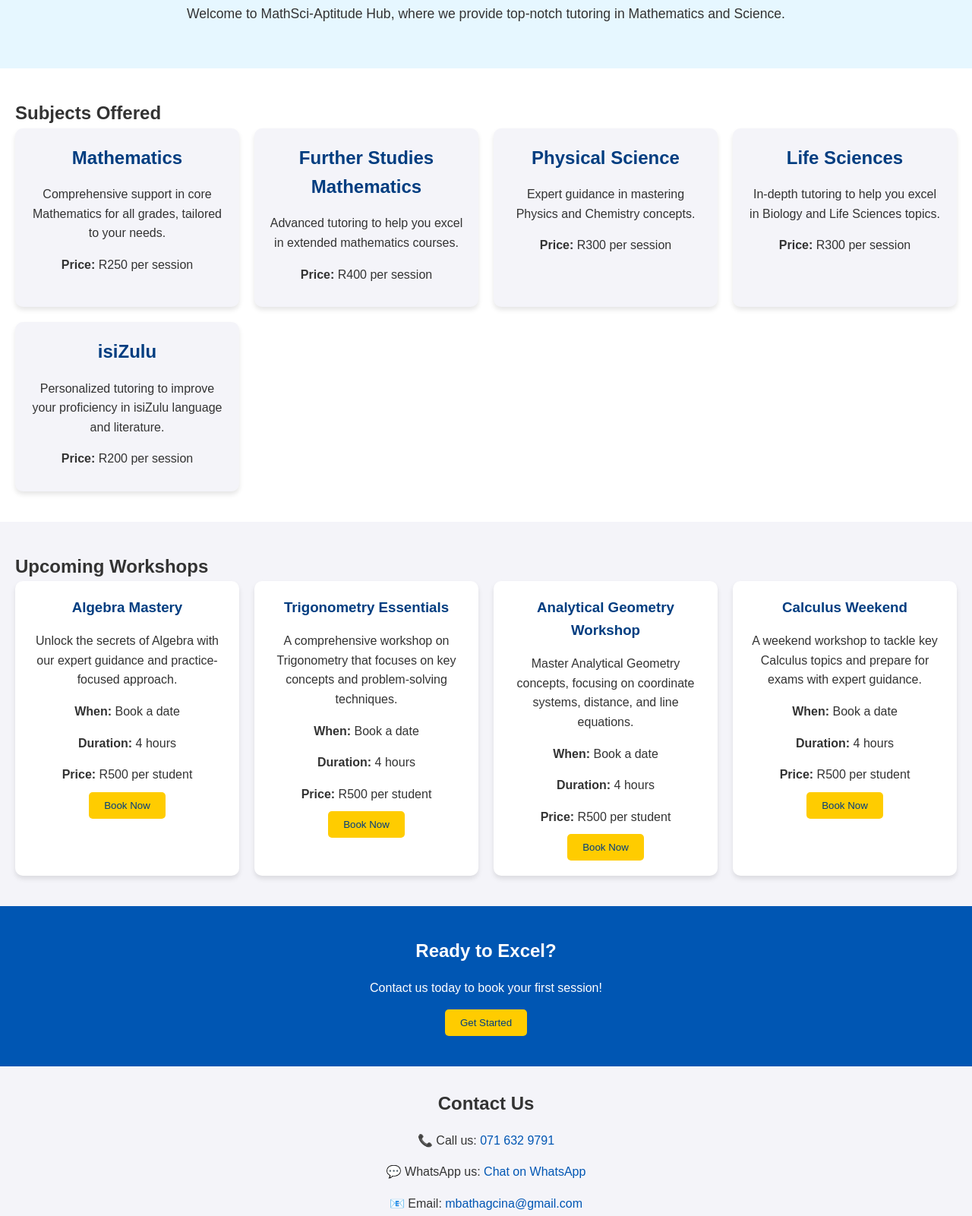
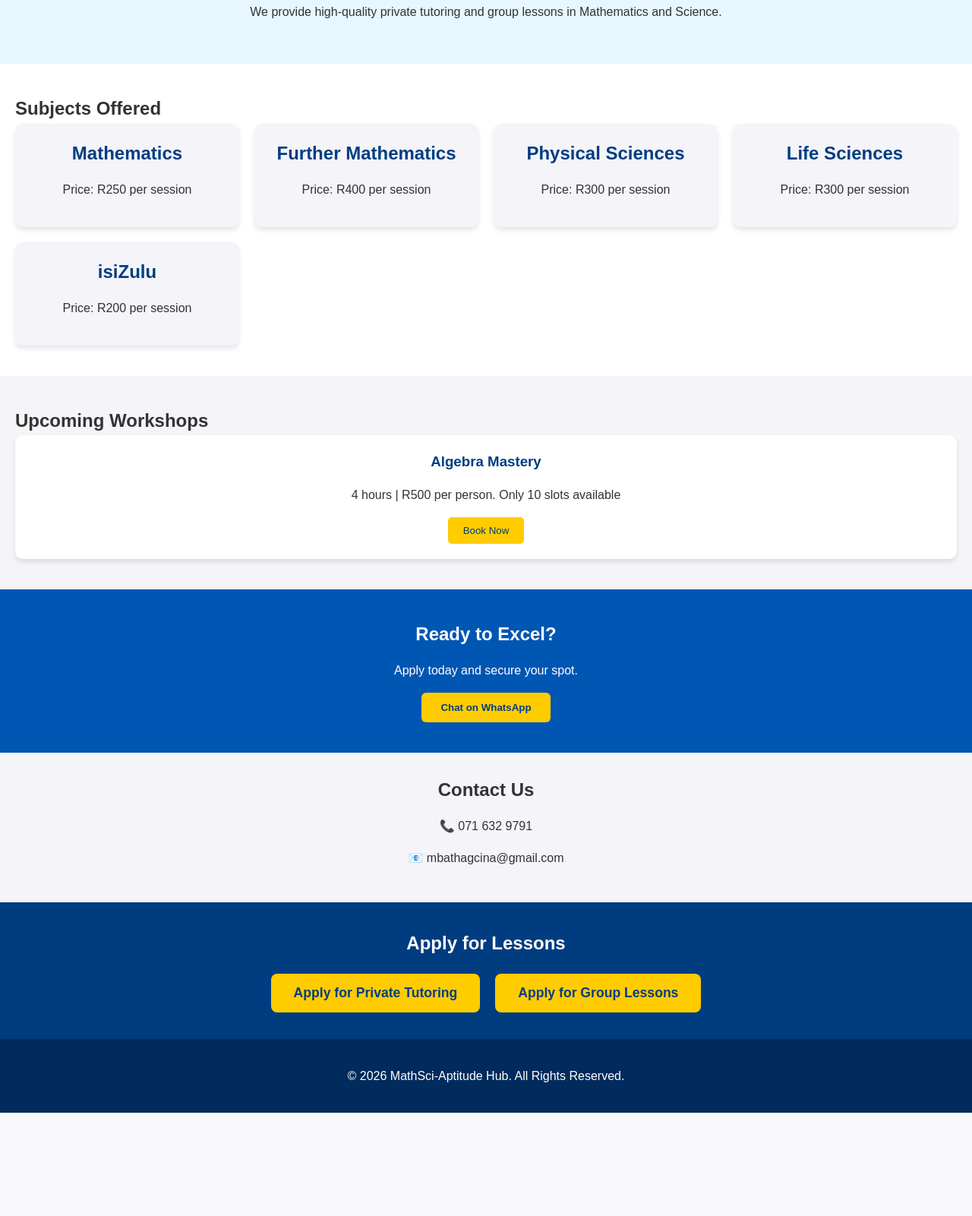
Before and after one commit to Majawonke/MathSci-Aptitude-Hub-Version-3.0, a plain HTML site: page index.html in a window 1280 px wide. Shown: the part 323-1924 px from the top of the page at 76% size. After the commit the page ends 1788 px from the top, so only its background shows below. Drawn offline with Linux system fonts and the light colour scheme.

Commit message:
Add files via upload

```diff
--- a/index.html
+++ b/index.html
@@ -4,6 +4,7 @@
     <meta charset="UTF-8">
     <meta name="viewport" content="width=device-width, initial-scale=1.0">
     <title>MathSci-Aptitude Hub</title>
+
     <style>
         /* General Styles */
         body {
@@ -14,10 +15,12 @@
             color: #333;
             line-height: 1.6;
         }
+
         a {
             text-decoration: none;
             color: inherit;
         }
+
         h1, h2, h3 {
             margin: 0;
         }
@@ -29,9 +32,11 @@
             padding: 20px;
             text-align: center;
         }
+
         header h1 {
             font-size: 2.5em;
         }
+
         header p {
             font-size: 1.2em;
         }
@@ -42,6 +47,7 @@
             padding: 10px 0;
             text-align: center;
         }
+
         nav a {
             color: white;
             margin: 0 15px;
@@ -54,12 +60,10 @@
             padding: 40px 20px;
             background-color: #e6f7ff;
         }
+
         .hero h2 {
             font-size: 2em;
             color: #003d80;
-        }
-        .hero p {
-            font-size: 1.1em;
         }
 
         /* Services Section */
@@ -67,23 +71,23 @@
             padding: 40px 20px;
             background-color: #ffffff;
         }
+
         .services-grid {
             display: grid;
             grid-template-columns: repeat(auto-fit, minmax(250px, 1fr));
             gap: 20px;
         }
+
         .service {
             background-color: #f4f4f9;
             padding: 20px;
             border-radius: 10px;
-            box-shadow: 0 4px 6px rgba(0, 0, 0, 0.1);
+            box-shadow: 0 4px 6px rgba(0,0,0,0.1);
             text-align: center;
         }
+
         .service h2 {
             color: #003d80;
-            margin-bottom: 10px;
-        }
-        .service p {
             margin-bottom: 10px;
         }
 
@@ -92,25 +96,26 @@
             padding: 40px 20px;
             background-color: #f4f4f9;
         }
+
         .workshop-grid {
             display: grid;
             grid-template-columns: repeat(auto-fit, minmax(250px, 1fr));
             gap: 20px;
         }
+
         .workshop-card {
             background-color: #ffffff;
             padding: 20px;
             border-radius: 10px;
-            box-shadow: 0 4px 6px rgba(0, 0, 0, 0.1);
+            box-shadow: 0 4px 6px rgba(0,0,0,0.1);
             text-align: center;
         }
+
         .workshop-card h3 {
             color: #003d80;
             margin-bottom: 10px;
         }
-        .workshop-card p {
-            margin-bottom: 10px;
-        }
+
         .workshop-card button {
             background-color: #ffcc00;
             color: #003d80;
@@ -120,20 +125,22 @@
             cursor: pointer;
         }
 
-        /* Call to Action Section */
+        /* CTA Section */
         .cta {
             text-align: center;
             padding: 40px 20px;
             background-color: #0056b3;
             color: white;
         }
+
         .cta button {
             background-color: #ffcc00;
             color: #003d80;
-            padding: 10px 20px;
+            padding: 12px 25px;
             border: none;
+            border-radius: 6px;
+            font-weight: bold;
             cursor: pointer;
-            border-radius: 5px;
         }
 
         /* Contact Section */
@@ -142,19 +149,52 @@
             background-color: #f4f4f9;
             text-align: center;
         }
+
         .contact a {
             color: #0056b3;
+        }
+
+        /* Bottom Application Buttons */
+        .bottom-applications {
+            background-color: #003d80;
+            padding: 35px 20px;
+            text-align: center;
+        }
+
+        .bottom-applications h2 {
+            color: #ffffff;
+            margin-bottom: 20px;
+        }
+
+        .bottom-buttons {
+            display: flex;
+            flex-wrap: wrap;
+            justify-content: center;
+            gap: 20px;
+        }
+
+        .bottom-buttons a button {
+            background-color: #ffcc00;
+            color: #003d80;
+            padding: 15px 30px;
+            font-size: 1.1em;
+            font-weight: bold;
+            border: none;
+            border-radius: 8px;
+            cursor: pointer;
+            min-width: 260px;
         }
 
         /* Footer */
         footer {
             text-align: center;
             padding: 20px;
-            background-color: #003d80;
+            background-color: #002b5c;
             color: white;
         }
     </style>
 </head>
+
 <body>
 
 <header>
@@ -171,83 +211,48 @@
 
 <section class="hero" id="about">
     <h2>About Us</h2>
-    <p>Welcome to MathSci-Aptitude Hub, where we provide top-notch tutoring in Mathematics and Science.</p>
+    <p>We provide high-quality private tutoring and group lessons in Mathematics and Science.</p>
 </section>
 
 <section class="services" id="services">
     <h2>Subjects Offered</h2>
+
     <div class="services-grid">
         <div class="service">
             <h2>Mathematics</h2>
-            <p>Comprehensive support in core Mathematics for all grades, tailored to your needs.</p>
-            <p><strong>Price:</strong> R250 per session</p>
+            <p>Price: R250 per session</p>
         </div>
+
         <div class="service">
-            <h2>Further Studies Mathematics</h2>
-            <p>Advanced tutoring to help you excel in extended mathematics courses.</p>
-            <p><strong>Price:</strong> R400 per session</p>
+            <h2>Further Mathematics</h2>
+            <p>Price: R400 per session</p>
         </div>
+
         <div class="service">
-            <h2>Physical Science</h2>
-            <p>Expert guidance in mastering Physics and Chemistry concepts.</p>
-            <p><strong>Price:</strong> R300 per session</p>
+            <h2>Physical Sciences</h2>
+            <p>Price: R300 per session</p>
         </div>
+
         <div class="service">
             <h2>Life Sciences</h2>
-            <p>In-depth tutoring to help you excel in Biology and Life Sciences topics.</p>
-            <p><strong>Price:</strong> R300 per session</p>
+            <p>Price: R300 per session</p>
         </div>
+
         <div class="service">
             <h2>isiZulu</h2>
-            <p>Personalized tutoring to improve your proficiency in isiZulu language and literature.</p>
-            <p><strong>Price:</strong> R200 per session</p>
+            <p>Price: R200 per session</p>
         </div>
     </div>
 </section>
 
 <section class="workshops" id="workshops">
     <h2>Upcoming Workshops</h2>
+
     <div class="workshop-grid">
         <div class="workshop-card">
             <h3>Algebra Mastery</h3>
-            <p>Unlock the secrets of Algebra with our expert guidance and practice-focused approach.</p>
-            <p><strong>When:</strong> Book a date</p>
-            <p><strong>Duration:</strong> 4 hours</p>
-            <p><strong>Price:</strong> R500 per student</p>
-            <a href="https://wa.me/27716329791?text=I%20would%20like%20to%20book%20the%20Algebra%20Mastery%20workshop" target="_blank">
-                <button>Book Now</button>
-            </a>
-        </div>
-
-        <div class="workshop-card">
-            <h3>Trigonometry Essentials</h3>
-            <p>A comprehensive workshop on Trigonometry that focuses on key concepts and problem-solving techniques.</p>
-            <p><strong>When:</strong> Book a date</p>
-            <p><strong>Duration:</strong> 4 hours</p>
-            <p><strong>Price:</strong> R500 per student</p>
-            <a href="https://wa.me/27716329791?text=I%20would%20like%20to%20book%20the%20Trigonometry%20Essentials%20workshop" target="_blank">
-                <button>Book Now</button>
-            </a>
-        </div>
-
-        <div class="workshop-card">
-            <h3>Analytical Geometry Workshop</h3>
-            <p>Master Analytical Geometry concepts, focusing on coordinate systems, distance, and line equations.</p>
-            <p><strong>When:</strong> Book a date</p>
-            <p><strong>Duration:</strong> 4 hours</p>
-            <p><strong>Price:</strong> R500 per student</p>
-            <a href="https://wa.me/27716329791?text=I%20would%20like%20to%20book%20the%20Analytical%20Geometry%20workshop" target="_blank">
-                <button>Book Now</button>
-            </a>
-        </div>
-
-        <div class="workshop-card">
-            <h3>Calculus Weekend</h3>
-            <p>A weekend workshop to tackle key Calculus topics and prepare for exams with expert guidance.</p>
-            <p><strong>When:</strong> Book a date</p>
-            <p><strong>Duration:</strong> 4 hours</p>
-            <p><strong>Price:</strong> R500 per student</p>
-            <a href="https://wa.me/27716329791?text=I%20would%20like%20to%20book%20the%20Calculus%20Weekend%20workshop" target="_blank">
+            <p>4 hours | R500 per person. Only 10 slots available</p>
+            <a href="https://wa.me/27716329791" target="_blank">
                 <button>Book Now</button>
             </a>
         </div>
@@ -256,15 +261,29 @@
 
 <section class="cta">
     <h2>Ready to Excel?</h2>
-    <p>Contact us today to book your first session!</p>
-    <button onclick="window.location.href='https://wa.me/27716329791?text=I%20am%20interested%20in%20your%20services'">Get Started</button>
+    <p>Apply today and secure your spot.</p>
+    <button onclick="window.location.href='https://wa.me/27716329791'">Chat on WhatsApp</button>
 </section>
 
 <section class="contact" id="contact">
     <h2>Contact Us</h2>
-    <p>📞 Call us: <a href="tel:0716329791">071 632 9791</a></p>
-    <p>💬 WhatsApp us: <a href="https://wa.me/27716329791">Chat on WhatsApp</a></p>
-    <p>📧 Email: <a href="mailto:mbathagcina@gmail.com">mbathagcina@gmail.com</a></p>
+    <p>📞 071 632 9791</p>
+    <p>📧 mbathagcina@gmail.com</p>
+</section>
+
+<!-- 🔽 APPLICATION BUTTONS AT THE BOTTOM 🔽 -->
+<section class="bottom-applications">
+    <h2>Apply for Lessons</h2>
+
+    <div class="bottom-buttons">
+        <a href="https://695304a8e05f920ccbd1b111--sprightly-hotteok-818d17.netlify.app/" target="_blank">
+            <button>Apply for Private Tutoring</button>
+        </a>
+
+        <a href="https://cheery-trifle-97f4e0.netlify.app/" target="_blank">
+            <button>Apply for Group Lessons</button>
+        </a>
+    </div>
 </section>
 
 <footer>
```
